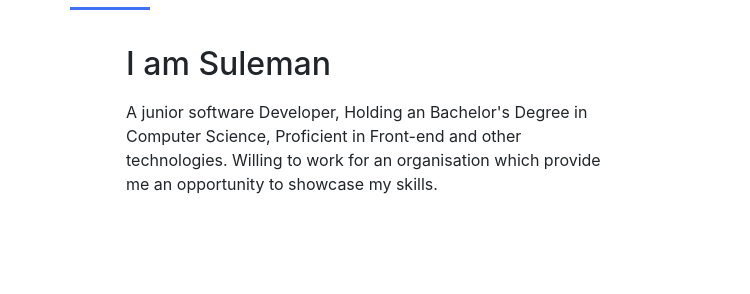
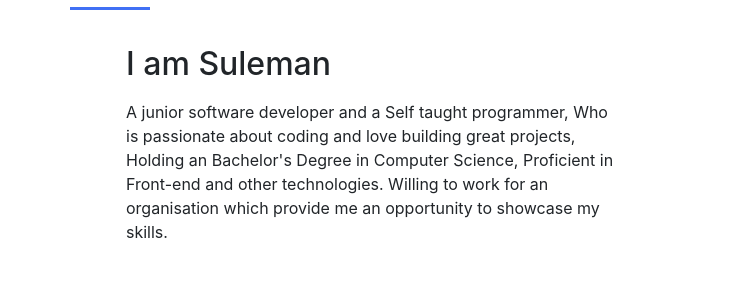
Before and after one commit to fsuleman2/portfolio_sul, a plain HTML site: page index.html in a window 1280 px wide. Shown: the part 921-1215 px from the top of the page, 530-1280 px from the left. Drawn offline with nearby package versions, Linux system fonts and the light colour scheme.

Commit message:
Description modified

```diff
--- a/index.html
+++ b/index.html
@@ -68,7 +68,7 @@
 
                     <div>
                         <h2 class="about__subtitle">I am Suleman</h2>
-                        <p class="about__text">A junior software Developer, Holding an Bachelor's Degree in Computer Science, Proficient in Front-end and other technologies. Willing to work for an organisation which provide me an opportunity to showcase my skills.</p>
+                        <p class="about__text">A junior software developer and a Self taught programmer, Who is passionate about coding and love building great projects, Holding an Bachelor's Degree in Computer Science, Proficient in Front-end and other technologies. Willing to work for an organisation which provide me an opportunity to showcase my skills.</p>
                     </div>
                 </div>
             </section>
```
